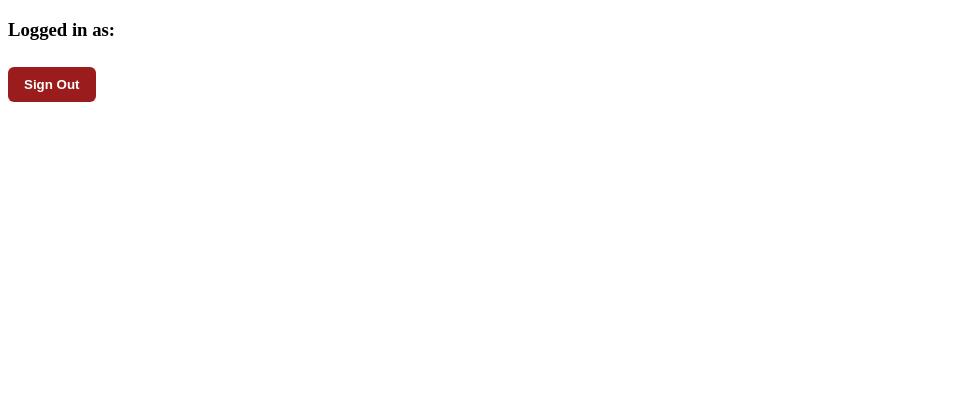
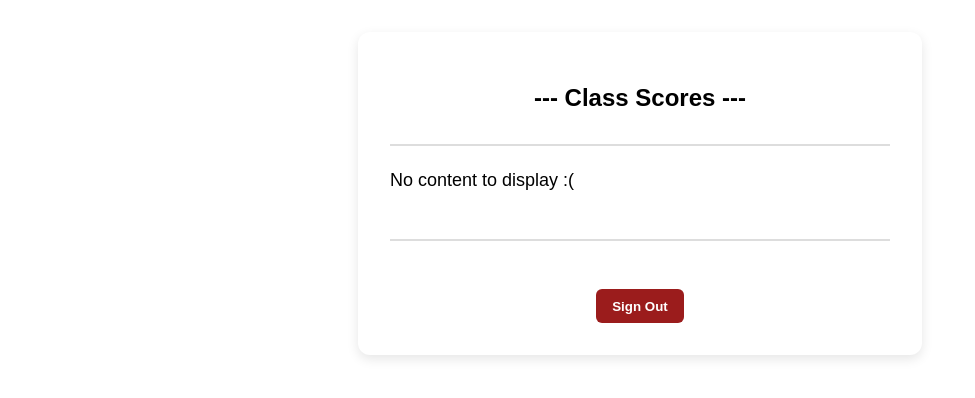
Before and after one commit to mburnayev/ExcalSol-IV-challenge, an Angular app in the folder frontend/ES-IV-frontend/: page /grades in a window 1280 px wide. Shown: the top 398 px of the page, without its empty margins (0-975 px from the left). Built offline with nearby package versions, Linux system fonts and the light colour scheme.

Commit message:
class scores displaying, beautified scores page

```diff
--- a/frontend/ES-IV-frontend/src/app/gradeview/gradeview.component.html
+++ b/frontend/ES-IV-frontend/src/app/gradeview/gradeview.component.html
@@ -1,4 +1,18 @@
 <style>
+    h2 {
+        text-align: center;
+        color: #000000;
+        margin-bottom: 0.5rem;
+        font-family: sans-serif, Helvetica, Arial;
+    }
+
+    p {
+        font-size: 1.125rem;
+        color: #000000;
+        margin-bottom: 1.5rem;
+        font-family: sans-serif, Helvetica, Arial;
+    }
+
     button {
         padding: 0.6rem 1rem;
         background-color: #9B1C1C;
@@ -13,16 +27,83 @@
     button:hover {
         background-color: #7A1515;
     }
+
+    .container {
+        background-color: #FFFFFF;
+        border-radius: 12px;
+        padding: 2rem;
+        box-shadow: 0px 4px 12px rgba(0, 0, 0, 0.1);
+        max-width: 500px;
+        margin: 2rem auto;
+    }
+
+    .header-section,
+    .content-section {
+        border-bottom: 2px solid #DDDDDD;
+        margin-bottom: 1.5rem;
+        padding-bottom: 1.5rem;
+    }
+
+    .button-section {
+        text-align: center;
+        padding-top: 1rem;
+    }
 </style>
 
 <main class="main">
-    <div class="content">
-        <h3>Logged in as:</h3>
-        <span>
-            <p></p>
-        </span>
-        <button type="button" (click)="onSubmit($event)">Sign Out</button>
+    <div class="container">
+        <div class="header-section">
+            <h2>--- Class Scores ---</h2>
+        </div>
+        <div class="content-section">
+            <div class="content" *ngIf="responseData">
+                <p><strong>Student Username:</strong> {{ responseData.username }}</p>
+                <p>Class 1 Score: {{ responseData.grade0 }}</p>
 
+                <div *ngIf="responseData?.grade1">
+                    <p>Class 2 Score: {{ responseData.grade1 }}</p>
+                </div>
+
+                <div *ngIf="responseData?.grade2">
+                    <p>Class 3 Score: {{ responseData.grade2 }}</p>
+                </div>
+
+                <div *ngIf="responseData?.grade3">
+                    <p>Class 4 Score: {{ responseData.grade3 }}</p>
+                </div>
+
+                <div *ngIf="responseData?.grade4">
+                    <p>Class 5 Score: {{ responseData.grade4 }}</p>
+                </div>
+
+                <div *ngIf="responseData?.grade5">
+                    <p>Class 6 Score: {{ responseData.grade5 }}</p>
+                </div>
+
+                <div *ngIf="responseData?.grade6">
+                    <p>Class 7 Score: {{ responseData.grade6 }}</p>
+                </div>
+
+                <div *ngIf="responseData?.grade7">
+                    <p>Class 8 Score: {{ responseData.grade7 }}</p>
+                </div>
+
+                <div *ngIf="responseData?.grade8">
+                    <p>Class 9 Score: {{ responseData.grade8 }}</p>
+                </div>
+
+                <div *ngIf="responseData?.grade9">
+                    <p>Class 10 Score: {{ responseData.grade9 }}</p>
+                </div>
+            </div>
+            <div class="content" *ngIf="!responseData">
+                <p>No content to display :(</p>
+            </div>
+        </div>
+
+        <div class="button-section">
+            <button (click)="onSubmit($event)">Sign Out</button>
+        </div>
     </div>
 </main>
 
--- a/frontend/ES-IV-frontend/src/app/gradeview/gradeview.component.ts
+++ b/frontend/ES-IV-frontend/src/app/gradeview/gradeview.component.ts
@@ -1,17 +1,24 @@
-import { Component, OnInit } from '@angular/core';
-import { RouterOutlet, Router } from '@angular/router';
+import { Component, Input } from '@angular/core';
+import { RouterOutlet, Router, ActivatedRoute } from '@angular/router';
+import { CommonModule } from '@angular/common';
 
 @Component({
     selector: 'app-gradeview',
-    imports: [RouterOutlet],
+    imports: [RouterOutlet, CommonModule],
     templateUrl: './gradeview.component.html',
     standalone: true
 })
 export class GradeviewComponent {
-    constructor(private router: Router) { }
+    public responseData: any;
+
+    constructor(private router: Router, private route: ActivatedRoute) { }
 
     ngOnInit(): void {
-        // this.studentService.getStudent().subscribe
+        this.route.queryParams.subscribe(params => {
+            if (params['data']) {
+                this.responseData = JSON.parse(params['data']);
+            }
+        });
     }
 
     onSubmit(event: Event) {
--- a/frontend/ES-IV-frontend/src/app/home/home.component.ts
+++ b/frontend/ES-IV-frontend/src/app/home/home.component.ts
@@ -32,7 +32,7 @@ export class HomeComponent {
         }
         this.httpClient.get(`${this.API_URL}/check/${this.signinData.value.username}+${this.signinData.value.password}`).subscribe((data: any) => {
             if (data != null) {
-                this.router.navigate(["/grades"]);
+                this.router.navigate(["/grades"], {queryParams: {data: JSON.stringify(data)}});
             } else {
                 alert("Invalid credentials!");
                 this.signinData.reset();
@@ -48,7 +48,7 @@ export class HomeComponent {
         }
         this.httpClient.post(`${this.API_URL}/post`, { "username": `${this.signupData.value.username}`, "pwdhash": `${this.signupData.value.password}` }).subscribe((data: any) => {
             if (data != null) {
-                this.router.navigate(["/grades"]);
+                this.router.navigate(["/grades"], {queryParams: {data: JSON.stringify(data)}});
             } else {
                 alert("Account with this username already exists!");
                 this.signupData.reset();
```
Also changed, not shown: 1 other file (tests, documents, lock files or other folders).
